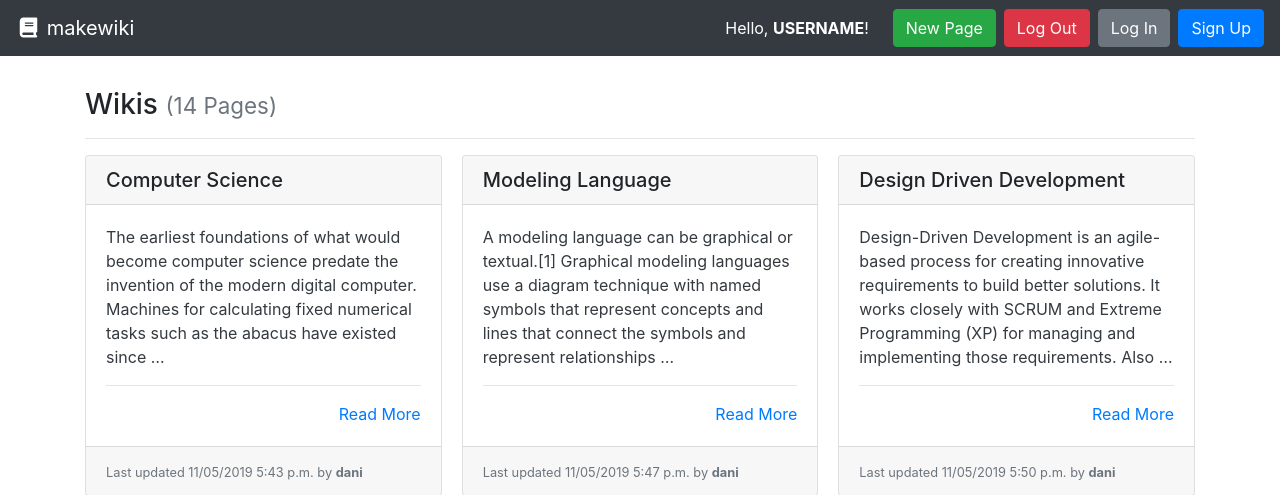
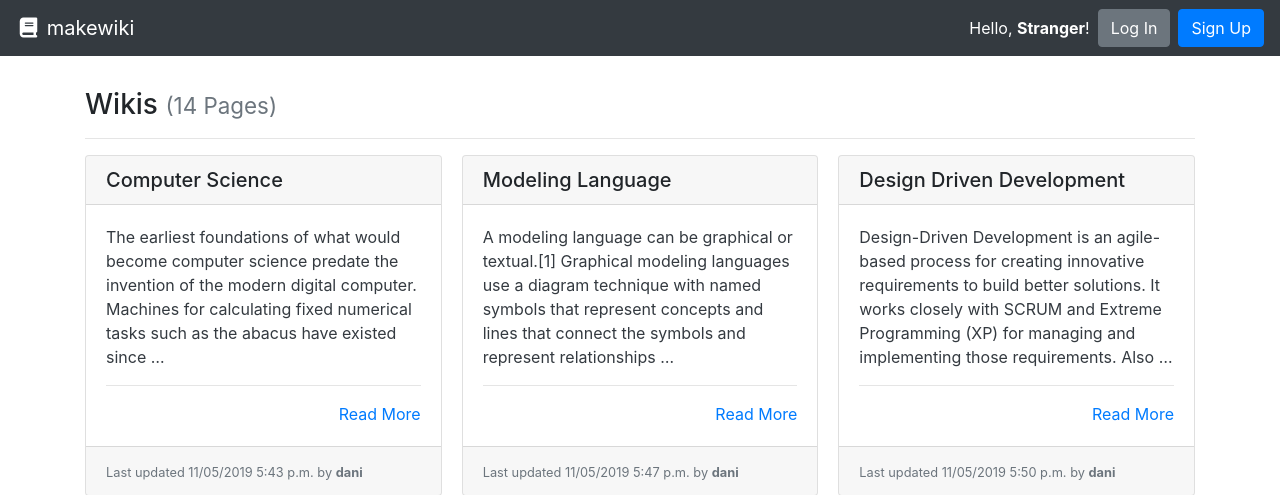
Before and after one commit to adgray09/makewiki-v2, a Django app: page / in a window 1280 px wide. Shown: the top 495 px of the page. Run offline with Django 3.2, Linux system fonts and the light colour scheme; data comes from the database, SQL or seed files in the repository; both versions use the stored data as it was after the commit; some libraries are stand-ins or nearby versions.

Commit message:
finshed login/logout challenges

```diff
--- a/makewiki/settings.py
+++ b/makewiki/settings.py
@@ -27,6 +27,7 @@ DEBUG = True
 
 ALLOWED_HOSTS = []
 
+DEFAULT_LOGOUT_URL = '/'
 
 # Application definition
 
--- a/makewiki/urls.py
+++ b/makewiki/urls.py
@@ -15,7 +15,7 @@ Including another URLconf
 """
 from django.contrib import admin
 from django.urls import path, include
-
+from wiki.views import PageDetailView, PageListView
 """
 CHALLENGES:
     1. Uncomment the path() for the wiki app below. Use it to direct any request (except `/admin` URLs)
--- a/templates/base.html
+++ b/templates/base.html
@@ -12,11 +12,21 @@
     <nav class="navbar navbar-expand-md navbar-dark bg-dark">
       <a class="navbar-brand" href="{% url 'wiki-list-page' %}"><i class="fas fa-fw fa-book"></i> makewiki</a>
       <form class="form-inline ml-auto">
-        <div class="text-white">Hello, <strong>USERNAME</strong>!</div>
+
+        {% if user.is_authenticated %}
+        <div class="text-white">Hello, <strong>{{ user.username }}</strong>!</div>
+        {% else %}
+        <div class="text-white">Hello, <strong>Stranger</strong>!</div>
+        {% endif %}
+
+        {% if user.is_authenticated %}
         <a href="#" class="btn btn-success ml-4">New Page</a>
-        <a href="" class="btn btn-danger ml-2">Log Out</a>
-        <a href="" class="btn btn-secondary ml-2">Log In</a>
-        <a href="" class="btn btn-primary ml-2">Sign Up</a>
+        <a href="{% url 'logout' %}" class="btn btn-danger ml-2">Log Out</a>
+        {% else %}
+        <a href="{% url 'login' %}" class="btn btn-secondary ml-2">Log In</a>
+        <a href="#" class="btn btn-primary ml-2">Sign Up</a>
+        {% endif %}
+
       </form>
     </nav>
     <main role="main" class="container" style="margin-top: 4vh;">
--- a/wiki/urls.py
+++ b/wiki/urls.py
@@ -1,8 +1,9 @@
-from django.urls import path
+from django.urls import path, include
 from wiki.views import PageListView, PageDetailView
 
 
 urlpatterns = [
     path('', PageListView.as_view(), name='wiki-list-page'),
+    path('accounts/', include('django.contrib.auth.urls')),
     path('<str:slug>/', PageDetailView.as_view(), name='wiki-details-page'),
 ]
```
Also changed, not shown: CHALLENGES.md (+6 -6 lines), wiki.sqlite3.
